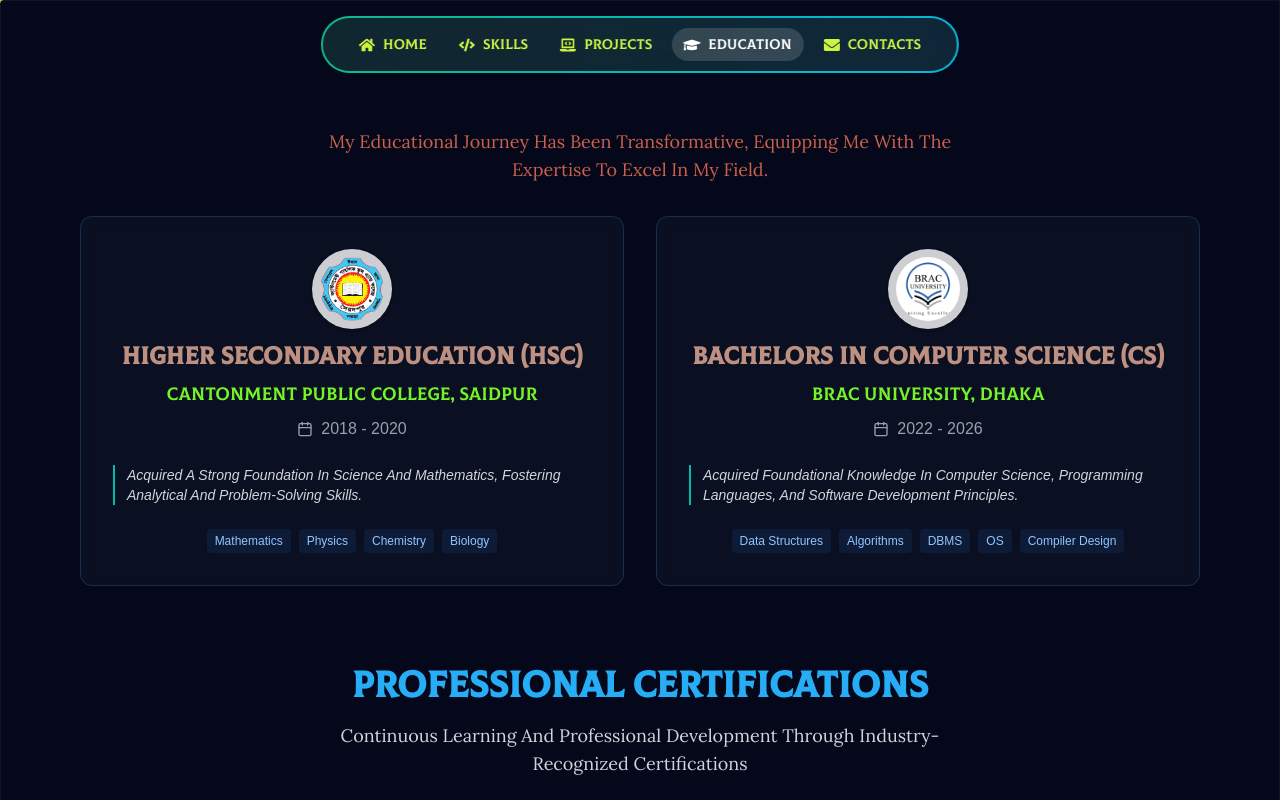
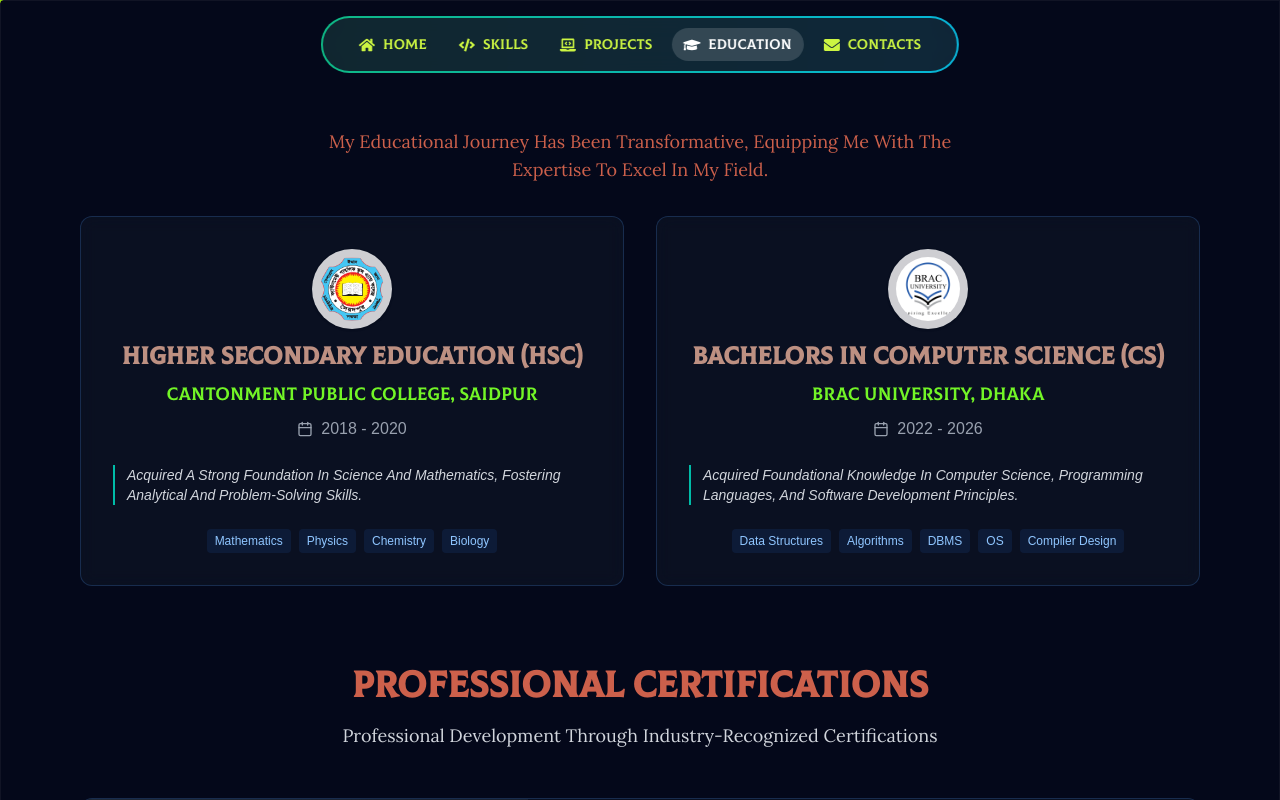
Before and after one commit to uzicodes/utsho-heaven-chowdhury, a Next.js app: page /education in a window 1280 px wide. Shown: the top 800 px of the page. Built offline with nearby package versions, Linux system fonts and the light colour scheme.

Commit message:
tweaks with text color

```diff
--- a/src/app/education/page.tsx
+++ b/src/app/education/page.tsx
@@ -219,11 +219,11 @@ const EducationSection: React.FC = () => {
 					className="mt-20"
 				>
 					<div className="text-center mb-12">
-						<h2 className="text-4xl font-bold mb-4 colus-font" style={{ color: '#27ADF5' }}>
+						<h2 className="text-4xl font-bold mb-4 colus-font" style={{ color: '#CC604B' }}>
 							Professional Certifications
 						</h2>
 						<p className="text-gray-300 max-w-2xl mx-auto text-lg lora-font">
-							Continuous learning and professional development through industry-recognized certifications
+							Professional Development through Industry-Recognized Certifications
 						</p>
 					</div>
 
```
